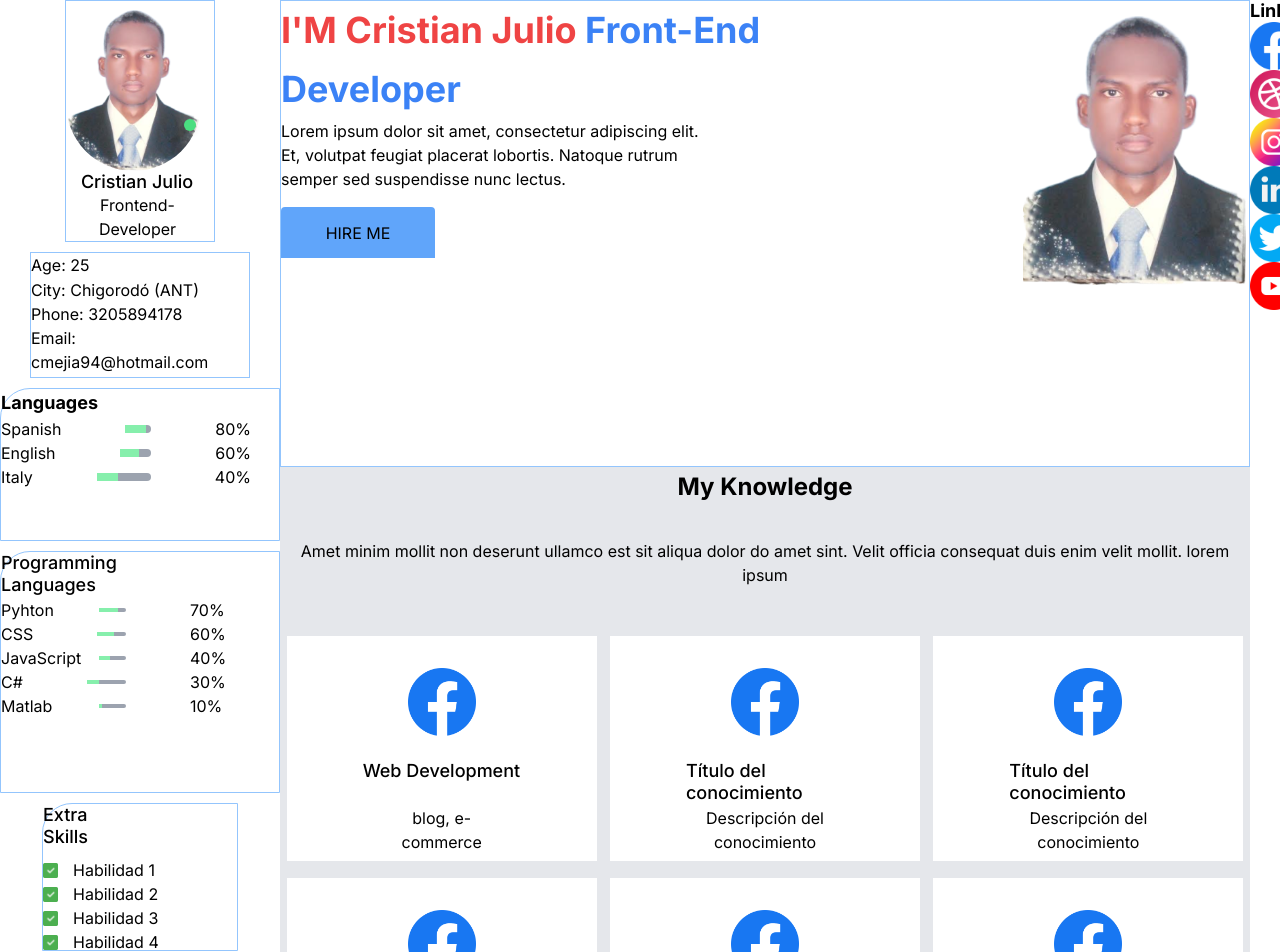
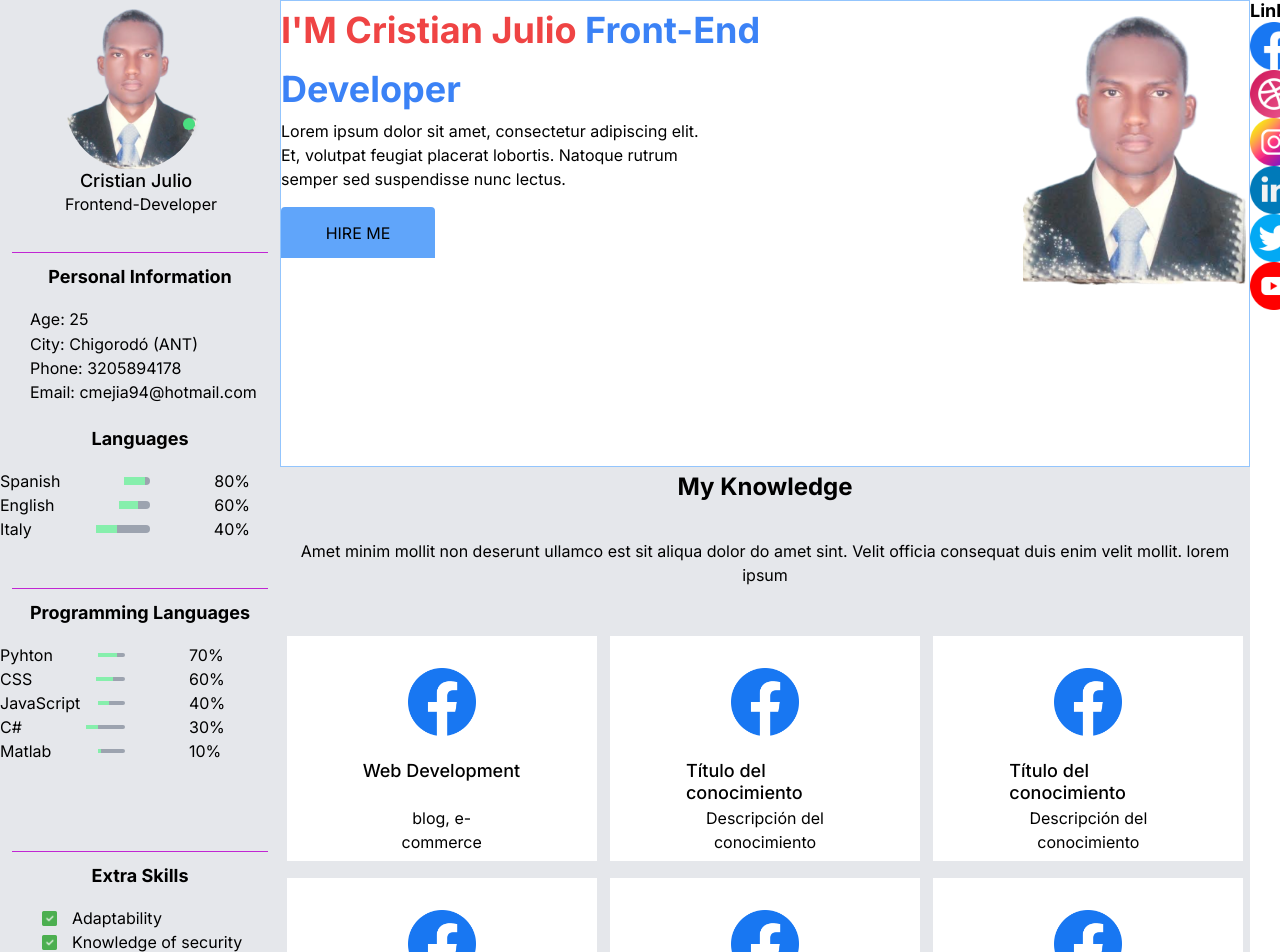
Before and after one commit to IngenieriaWeb-L-W/cristian-julio-mejia-portafolio, a Next.js app: page / in a window 1280 px wide. Shown: the top 952 px of the page. Built offline with nearby package versions, Linux system fonts and the light colour scheme.

Commit message:
Actualizando menú izquierdo

```diff
--- a/app/components/about/personalInfo.tsx
+++ b/app/components/about/personalInfo.tsx
@@ -3,7 +3,8 @@ import React from 'react';
 
 const PersonalInfo = () => {
   return (
-    <div className="w-[220px] h-[126px] opacity-1 border border-blue-300">
+    <div className="w-[220px] h-[126px] opacity-1 mb-4 ">
+        <h2 className="text-lg font-bold text-center mb-4">Personal Information</h2>
         <div className="w-[220px] h-[25px] top-[381px] left-[40px]opacity-1">
             <p>Age: 25</p>
         </div>
@@ -16,10 +17,11 @@ const PersonalInfo = () => {
             <p>Phone: 3205894178</p>
         </div>
 
-        <div className="w-[220px] h-[24px] top-[483px] left-[40px] opacity-1">
+        <div className="w-[220px] h-[24px] top-[483px] left-[40px] opacity-1 whitespace-nowrap">
             <p>Email: cmejia94@hotmail.com</p>
         </div>
     </div>
+
   );
 };
 
--- a/app/components/imagen/profileImage.tsx
+++ b/app/components/imagen/profileImage.tsx
@@ -3,14 +3,13 @@ import Image from 'next/image';
 
 const ProfileImage = () => {
   return (
-    <div className="relative">
+    <div className="relative bg-gray-200">
       <Image
         src="/perfil.png" // Reemplaza esto con la ruta a tu imagen
         alt="Frontend" // Reemplaza esto con una descripción de la imagen
         width={135}
         height={135}
-        className="rounded-full top-[50px] center-[74px] opacity-1"
-      />
+        className="rounded-full top-[50px] center-[74px] opacity-1"/>
       <span className="absolute w-3 h-3 bg-green-400 rounded-full top-[118px] left-[118px] shadow-md opacity-1"></span>
     </div>
   );
--- a/app/components/languages/languages.tsx
+++ b/app/components/languages/languages.tsx
@@ -3,8 +3,8 @@ import LanguageBar from './languagebar';
 
 const Languages = () => {
   return (
-    <div className="w-[280px] h-[153px] rounded-tl-[30px] border border-blue-300 opacity-1">
-      <h2 className="text-lg font-bold">Languages</h2>
+    <div className="w-[280px] h-[153px] rounded-tl-[30px] opacity-1">
+      <h2 className="text-lg font-bold text-center mb-4">Languages</h2>
       <LanguageBar language="Spanish" texto="80%" percentage={80} />
       <LanguageBar language="English" texto="60%" percentage={60} />
       <LanguageBar language="Italy" texto="40%" percentage={40} />
--- a/app/components/menu/leftmenu.tsx
+++ b/app/components/menu/leftmenu.tsx
@@ -9,18 +9,24 @@ import ExtraSkills from '../skill/extraskills';
 
 const LeftMenu = () => {
   return (
-    <div className="w-[305px] h-[4517px] gap-2.5 opacity-1 bg-white flex flex-col items-center">
+    <div className="w-[305px] h-[4517px] gap-2.5 opacity-1 bg-gray-200 flex flex-col items-center">
       {/* Contenido del menú izquierdo */}
 
-      <div className='w-[150px] h-[242px] border border-blue-300'>
+      <div className='w-[150px] h-[242px]'>
         <ProfileImage/>
         <PrimaryText/>
         <SecondaryText/>
       </div>
+      <div className=" w-64 border-t border-fuchsia-600 opacity-100"></div>
 
       <PersonalInfo/>
+      <div className="w-64border-t border-fuchsia-600 opacity-100"></div>
+
       <Languages/>
+      <div className="w-64 border-t border-fuchsia-600 opacity-100"></div>
+
       <ProgrammingLanguages/>
+      <div className="w-64 border-t border-fuchsia-600 opacity-100"></div>
       <ExtraSkills/>
 
     </div>
--- a/app/components/programminglanguage/programminglanguages.tsx
+++ b/app/components/programminglanguage/programminglanguages.tsx
@@ -3,8 +3,8 @@ import ProgrammingLanguageBar from './programminglanguagebar';
 
 const ProgrammingLanguages = () => {
   return (
-    <div className="w-[280px] h-[242px] rounded-tl-[30px] border border-blue-300 opacity-1">
-      <h2 className="w-[215px] h-[22px] top-[760px] left-[40px] opacity-1 mb-6 text-left font-inter font-medium text-lg leading-[22.25px]">Programming Languages</h2>
+    <div className="w-[280px] h-[242px] rounded-tl-[30px] opacity-1">
+      <h2 className="text-lg font-bold text-center mb-4">Programming Languages</h2>
       <ProgrammingLanguageBar language="Pyhton" percentage={70} />
       <ProgrammingLanguageBar language="CSS" percentage={60} />
       <ProgrammingLanguageBar language="JavaScript" percentage={40} />
--- a/app/components/skill/extraskills.tsx
+++ b/app/components/skill/extraskills.tsx
@@ -3,12 +3,12 @@ import SkillBar from './skillbar';
 
 const ExtraSkills = () => {
   return (
-    <div className="w-[196px] h-[148px] rounded-tl-[30px] border border-blue-300">
-      <h2 className="w-[94px] h-[22px] top-[1052px] left-[40px] opacity-100 text-left font-inter font-medium text-lg leading-[22.25px] mb-8">Extra Skills</h2>
-      <SkillBar skill="Habilidad 1" imageSrc="/check.png" /> {/* Reemplaza "/ruta/a/tu/imagen.jpg" con la ruta a tu imagen */}
-      <SkillBar skill="Habilidad 2" imageSrc="/check.png" />
-      <SkillBar skill="Habilidad 3" imageSrc="/check.png" />
-      <SkillBar skill="Habilidad 4" imageSrc="/check.png" />
+    <div className="w-[196px] h-[148px] rounded-tl-[30px] whitespace-nowrap ">
+      <h2 className="text-lg font-bold text-center mb-4">Extra Skills</h2>
+      <SkillBar skill="Adaptability" imageSrc="/check.png" /> {/* Reemplaza "/ruta/a/tu/imagen.jpg" con la ruta a tu imagen */}
+      <SkillBar skill="Knowledge of security" imageSrc="/check.png" />
+      <SkillBar skill="Analytical capabilities" imageSrc="/check.png" />
+      <SkillBar skill="Testing and debugging" imageSrc="/check.png" />
       {/* Más habilidades */}
     </div>
   );
--- a/app/components/texts/secondaytext.tsx
+++ b/app/components/texts/secondaytext.tsx
@@ -2,7 +2,7 @@ import React from 'react';
 
 const SecondaryText = () => {
   return (
-    <p className="w-[143px] h-[24px] top-[268px] left-[78px] opacity-1 text-center font-inter text-base leading-6">
+    <p className=" w-36 h-6 top-[268px] left-[78px] whitespace-nowrap opacity-1 text-center text-color-767676 text-base leading-6">
       Frontend-Developer
     </p>
   );
```
